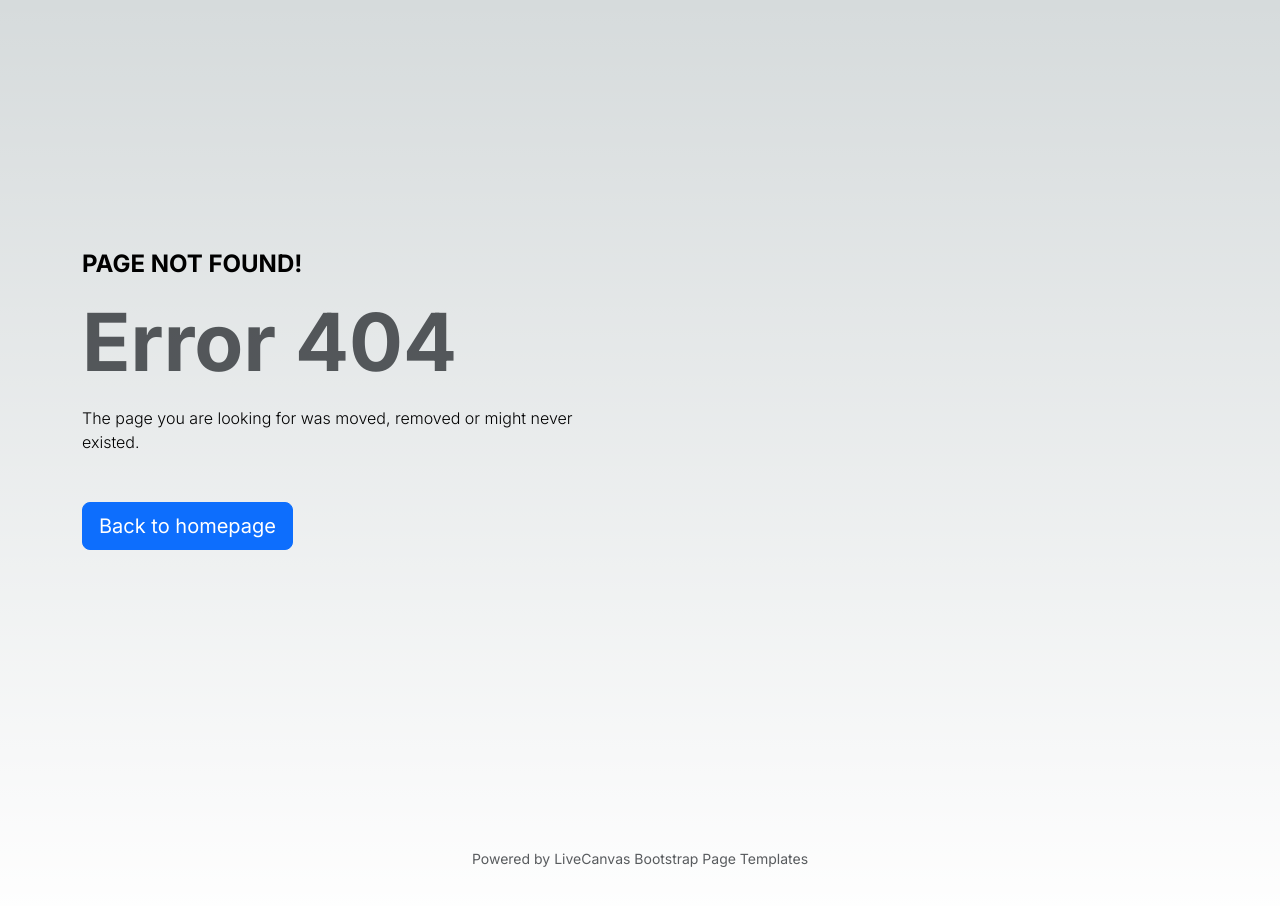
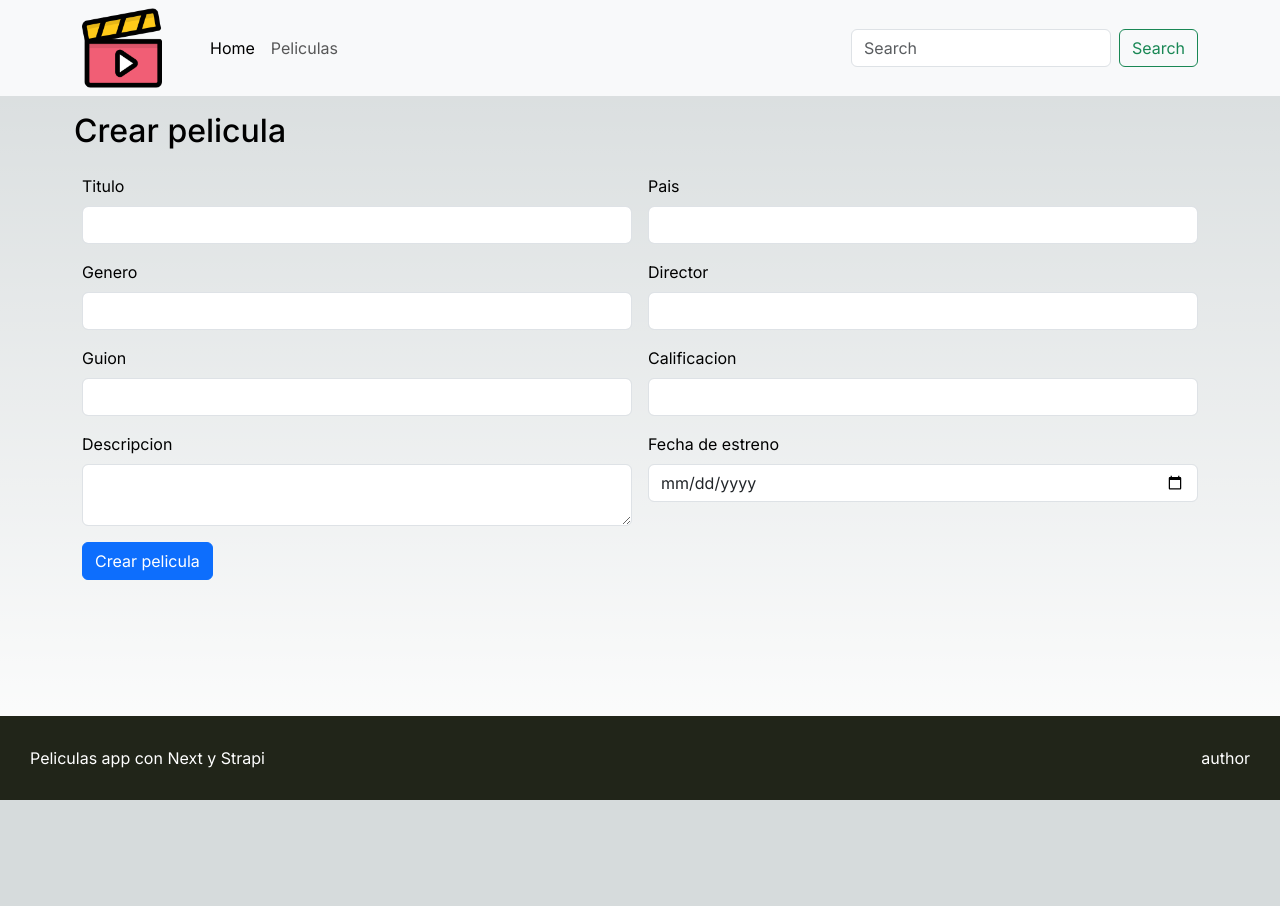
Before and after one commit to ferrna/next-strapi-app-peliculas, a Next.js app: page /crear in a window 1280 px wide. Before the commit this address had no page. Shown: the top 906 px of the page. After the commit the page ends 800 px from the top, so only its background shows below. Built offline with nearby package versions, Linux system fonts and the light colour scheme; no server answers.

Commit message:
crear pelicula form

```diff
--- /dev/null
+++ b/app/crear/page.tsx
@@ -0,0 +1,121 @@
+'use client'
+import Layout from '@/components/Layout'
+import { URL_API } from '@/config'
+import { FormEvent } from 'react'
+
+const inputsMeta = [
+  {
+    name: 'titulo',
+    label: 'Titulo',
+    type: 'text',
+    required: true,
+  },
+  {
+    name: 'pais',
+    label: 'Pais',
+    type: 'text',
+  },
+  {
+    name: 'genero',
+    label: 'Genero',
+    type: 'text',
+  },
+  {
+    name: 'director',
+    label: 'Director',
+    type: 'text',
+  },
+  {
+    name: 'guion',
+    label: 'Guion',
+    type: 'text',
+  },
+  {
+    name: 'calificacion',
+    label: 'Calificacion',
+    type: 'number',
+  },
+  {
+    name: 'descripcion',
+    label: 'Descripcion',
+    type: 'textarea',
+  },
+  {
+    name: 'fechaEstreno',
+    label: 'Fecha de estreno',
+    type: 'Date',
+  },
+]
+
+const Crear = async () => {
+  const handleSubmit = async (e: FormEvent<HTMLFormElement>) => {
+    e.preventDefault()
+    const formData = new FormData(e.currentTarget)
+    try {
+      const bodyObj: any = {}
+      inputsMeta.forEach((input) =>
+        formData.get(input.name) ? (bodyObj[input.name] = formData.get(input.name)) : ''
+      )
+      const response = await fetch(`${URL_API}/api/peliculas`, {
+        method: 'POST',
+        headers: {
+          'Content-Type': 'application/json',
+        },
+        body: JSON.stringify({ data: { ...bodyObj } }),
+      })
+      if (response.status === 200) {
+        alert('Pelicula creada correctamente')
+      } else {
+        // Handle other response statuses (e.g., validation errors)
+      }
+    } catch (error) {
+      console.error('Error creating pelicula:', error)
+      // Handle error
+    }
+    //router.push(`/busqueda?search=${search}`)
+  }
+  return (
+    <Layout title="Crear pelicula">
+      <h2 className="row g-3 mt-3 ">Crear pelicula</h2>
+      <form className="row g-3 my-2 " onSubmit={handleSubmit}>
+        {inputsMeta.map((input) => (
+          <div className="col-md-6" key={input.name}>
+            <label htmlFor={`inputCrear${input.name}`} className="form-label">
+              {input.label}
+            </label>
+            {input.type === 'textarea' ? (
+              <textarea name={input.name} className="form-control" id={`inputCrear${input.name}`}></textarea>
+            ) : (
+              <input
+                name={input.name}
+                type={input.type}
+                className="form-control"
+                id={`inputCrear${input.name}`}
+                required={!!input.required}
+              />
+            )}
+          </div>
+        ))}
+        <div className="col-12">
+          <button type="submit" className="btn btn-primary">
+            Crear pelicula
+          </button>
+        </div>
+      </form>
+    </Layout>
+  )
+}
+export default Crear
+
+async function getData(param: string) {
+  const res = await fetch(`${URL_API}/api/peliculas?filters[titulo][$contains]=${param}&populate=*`, {
+    next: { revalidate: 1000 },
+  })
+
+  if (res.status !== 200) {
+    // This will activate the closest `error.js` Error Boundary
+    throw new Error('Failed to fetch data')
+  }
+
+  return res.json()
+}
--- a/app/peliculas/[name]/page.tsx
+++ b/app/peliculas/[name]/page.tsx
@@ -5,6 +5,7 @@ import { FC } from 'react'
 import styles from '@/styles/Detalles.module.css'
 import { formatData } from '@/utils/formatData'
 import { StarRating } from '@/utils/starRating'
+import Buttons from './buttons'
 
 interface DetalleProps {
   params: { name: string }
@@ -19,6 +20,7 @@ const Detalle: FC<DetalleProps> = async ({ params }) => {
     <Layout title="Detalle de Pelicula">
       <div className="container my-4">
         <div className="card">
+          <Buttons id={pelicula.id} />
           <div className="card-body">
             <div className="card text-bg-dark mb-3">
               <img src={pelicula.imagen} className={`card-img ${styles.pelicula_img}`} alt="..." />
--- a/components/Pelicula.tsx
+++ b/components/Pelicula.tsx
@@ -18,7 +18,7 @@ interface Pelicula {
 }
 const Pelicula = ({ titulo, descripcion, enlaceUrl, imagenSmall, fechaEstreno }: Pelicula) => {
   return (
-    <div className="card text-bg-dark mb-5" key={enlaceUrl}>
+    <div className="card text-bg-dark mb-5" style={{ minHeight: '180px' }} key={enlaceUrl}>
       <img src={imagenSmall} className={`card-img ${styles.pelicula_img}`} alt="..." />
       <div className={`card-img-overlay ${styles.pelicula_details}`}>
         <h5 className="card-title">{titulo}</h5>
```
Also changed, not shown: app/peliculas/[name]/buttons.tsx (added, +46 -0 lines), utils/formatData.tsx (+4 -3 lines).
